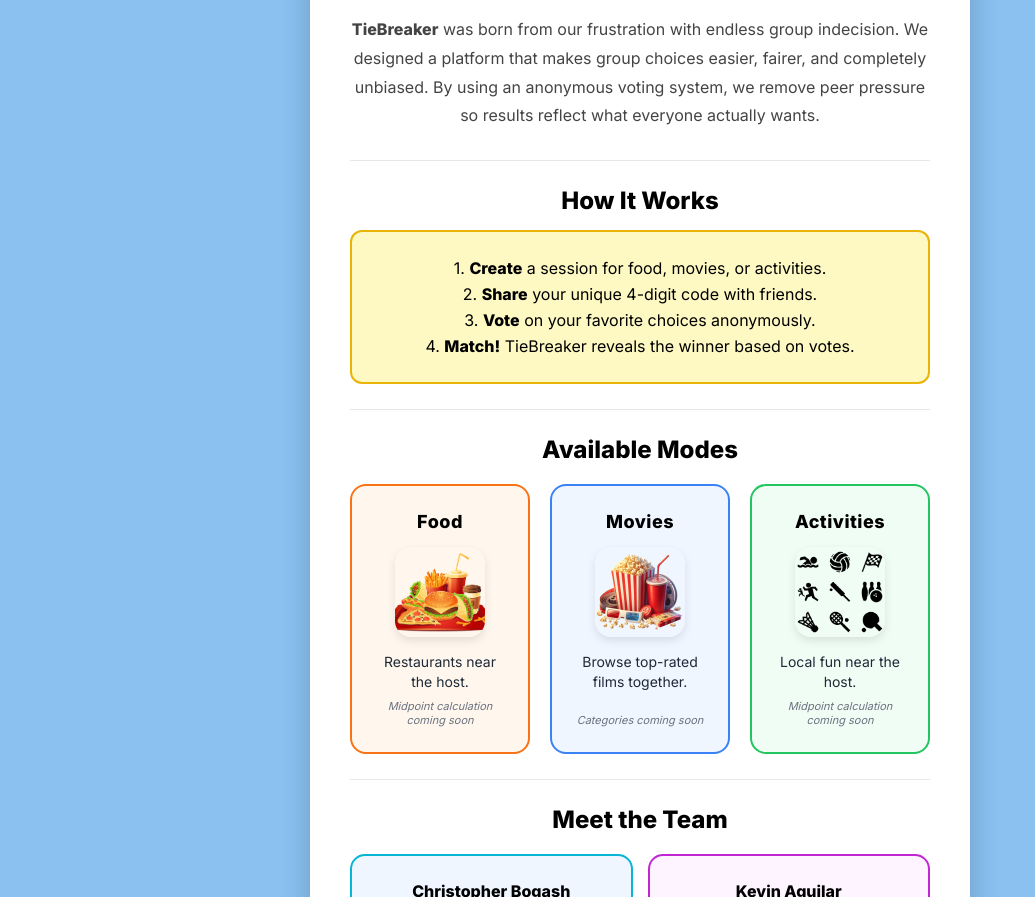
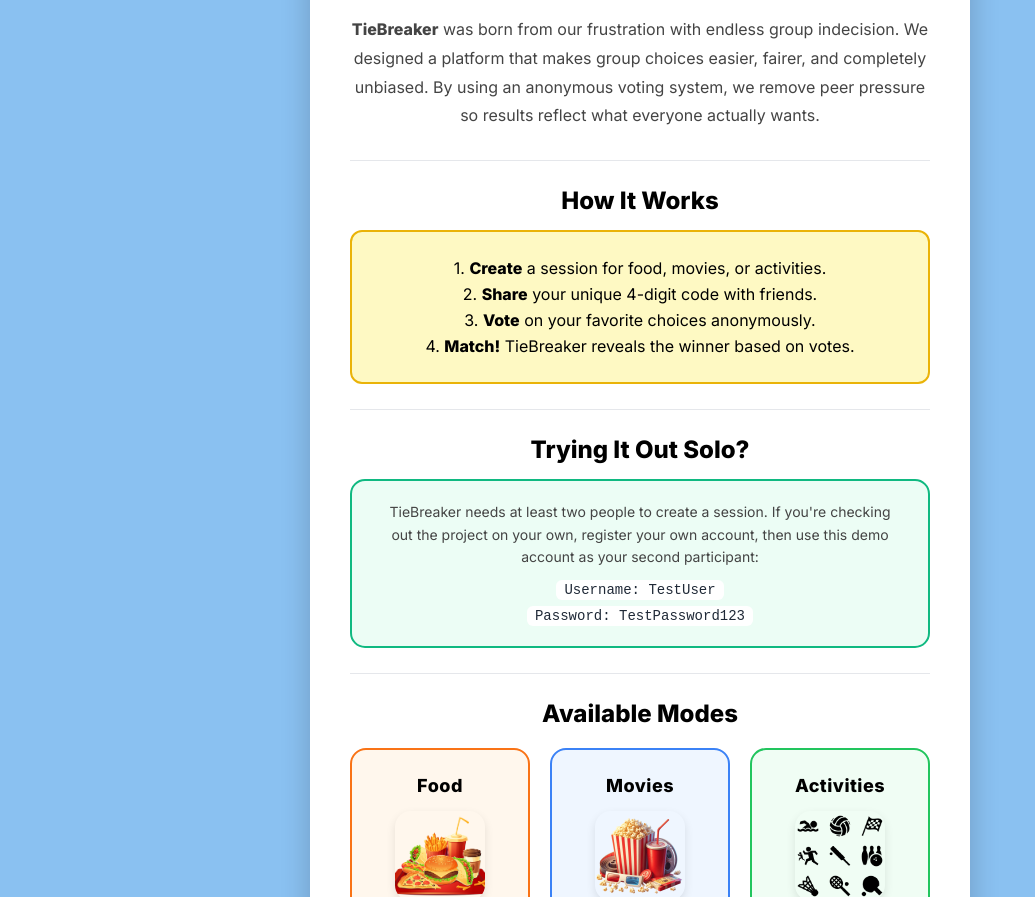
Before and after one commit to kevinoaguilar/TieBreaker, a website: page src/client/about.html in a window 1280 px wide. Shown: the part 203-1100 px from the top of the page, without its empty margins (0-1035 px from the left). Drawn offline with Linux system fonts and the light colour scheme.

Commit message:
Add demo account info

```diff
--- a/src/client/about.html
+++ b/src/client/about.html
@@ -29,6 +29,23 @@
             height: auto;
             border-radius: 20px;
             margin-bottom: 20px;
+        }
+
+        .demo-box {
+            background: #ECFDF5;
+            border: 2px solid var(--green, #10B981);
+            border-radius: 15px;
+            padding: 20px 25px;
+            text-align: center;
+        }
+
+        .demo-box code {
+            display: inline-block;
+            background: white;
+            border-radius: 6px;
+            padding: 2px 8px;
+            font-size: 14px;
+            color: #1F2937;
         }
     </style>
 </head>
@@ -62,6 +79,20 @@
                 <p style="margin: 6px 0;">2. <strong>Share</strong> your unique 4-digit code with friends.</p>
                 <p style="margin: 6px 0;">3. <strong>Vote</strong> on your favorite choices anonymously.</p>
                 <p style="margin: 6px 0;">4. <strong>Match!</strong> TieBreaker reveals the winner based on votes.</p>
+            </div>
+
+            <div class="divider"></div>
+
+            <!-- Trying it out -->
+            <h2 style="text-align:center; margin-bottom: 15px;">Trying It Out Solo?</h2>
+            <div class="demo-box">
+                <p style="margin: 0 0 10px 0; color: #444; font-size: 14px; line-height: 1.6;">
+                    TieBreaker needs at least two people to create a session. If you're checking out
+                    the project on your own, register your own account, then use this demo account
+                    as your second participant:
+                </p>
+                <p style="margin: 4px 0;"><code>Username: TestUser</code></p>
+                <p style="margin: 4px 0 0 0;"><code>Password: TestPassword123</code></p>
             </div>
 
             <div class="divider"></div>
```
